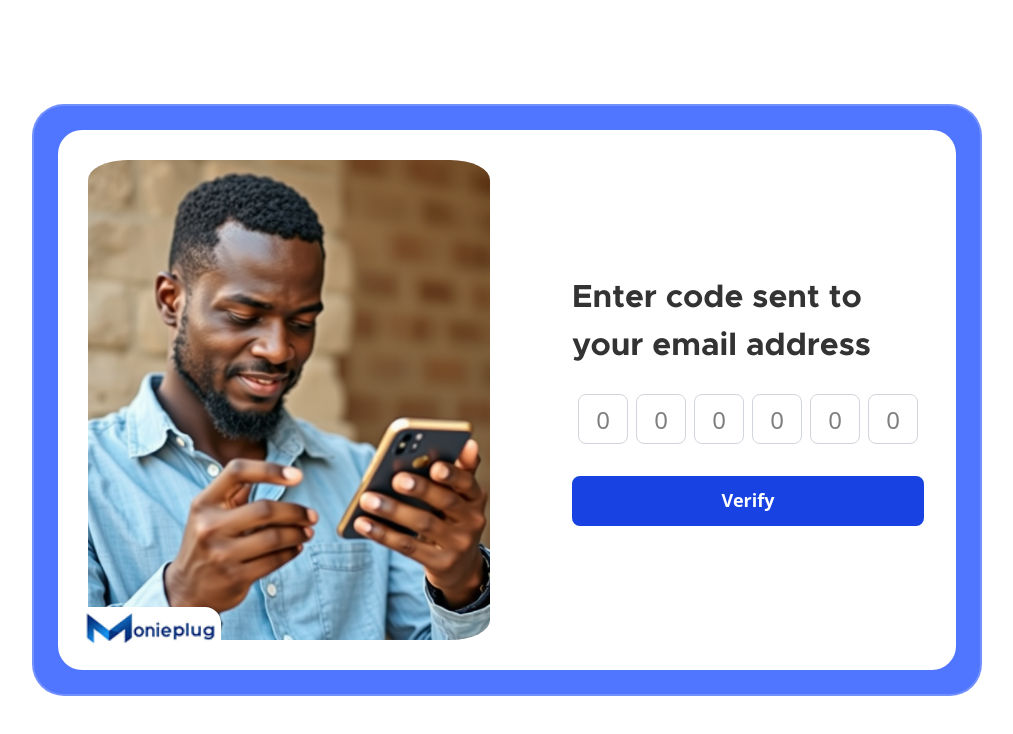
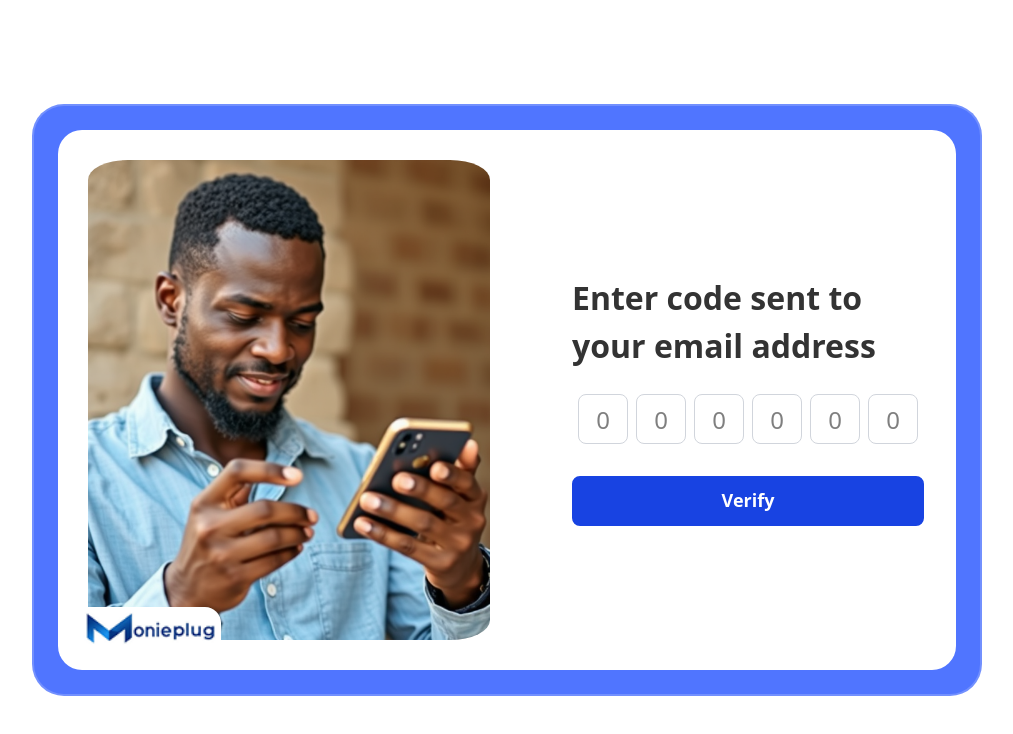
Before and after one commit to Nuelgrafix/Monieplug, a Next.js app: page /email-verification in a window 1280 px wide. Shown: the top 734 px of the page, without its empty margins (133-1146 px from the left). Built offline with nearby package versions, Linux system fonts and the light colour scheme.

Commit message:
responsiveness

```diff
--- a/app/globals.css
+++ b/app/globals.css
@@ -8,7 +8,7 @@
     width: 100%;
   }
 }
-
+/*
 h1 {
   font-weight: 900;
   font-family: var(--font-Metropolis), sans-serif;
@@ -48,4 +48,4 @@ h6 {
 p {
   font-weight: 400;
   font-family: var(--font-Metropolis), sans-serif;
-}
+} */
--- a/app/layout.tsx
+++ b/app/layout.tsx
@@ -1,13 +1,15 @@
 import type { Metadata } from "next";
-import { Metropolis } from "@/helpers/fonts";
-// import ProgressBar from "@/components/progress-bar/progress-bar.component";
+import { Inter } from 'next/font/google';
 import "./globals.css";
-import clsx from "clsx";
+
+const inter = Inter({
+  variable: "--font-inter",
+  subsets: ["latin"],
+});
 
 export const metadata: Metadata = {
-  title: "Monieplug",
+  title: "Create Next App",
   description: "Generated by create next app",
-  icons: "/favicon.png",
 };
 
 export default function RootLayout({
@@ -17,13 +19,10 @@ export default function RootLayout({
 }>) {
   return (
     <html lang="en">
-      <body className={Metropolis.variable}>
-        <div>
-          <div>
-            {children}
-            {/* <ProgressBar /> */}
-          </div>
-        </div>
+      <body
+        className={`${inter.variable} antialiased`}
+      >
+        {children}
       </body>
     </html>
   );
--- a/package.json
+++ b/package.json
@@ -24,7 +24,9 @@
     "react-loading-skeleton": "^3.5.0",
     "react-select": "^5.10.2",
     "react-toastify": "^11.0.5",
-    "zod": "^3.23.8"
+    "zod": "^3.23.8",
+    "lightningcss-linux-x64-gnu": "^1.21.0",
+    "lightningcss-linux-x64-musl": "^1.21.0"
   },
   "devDependencies": {
     "@eslint/eslintrc": "^3",
```
